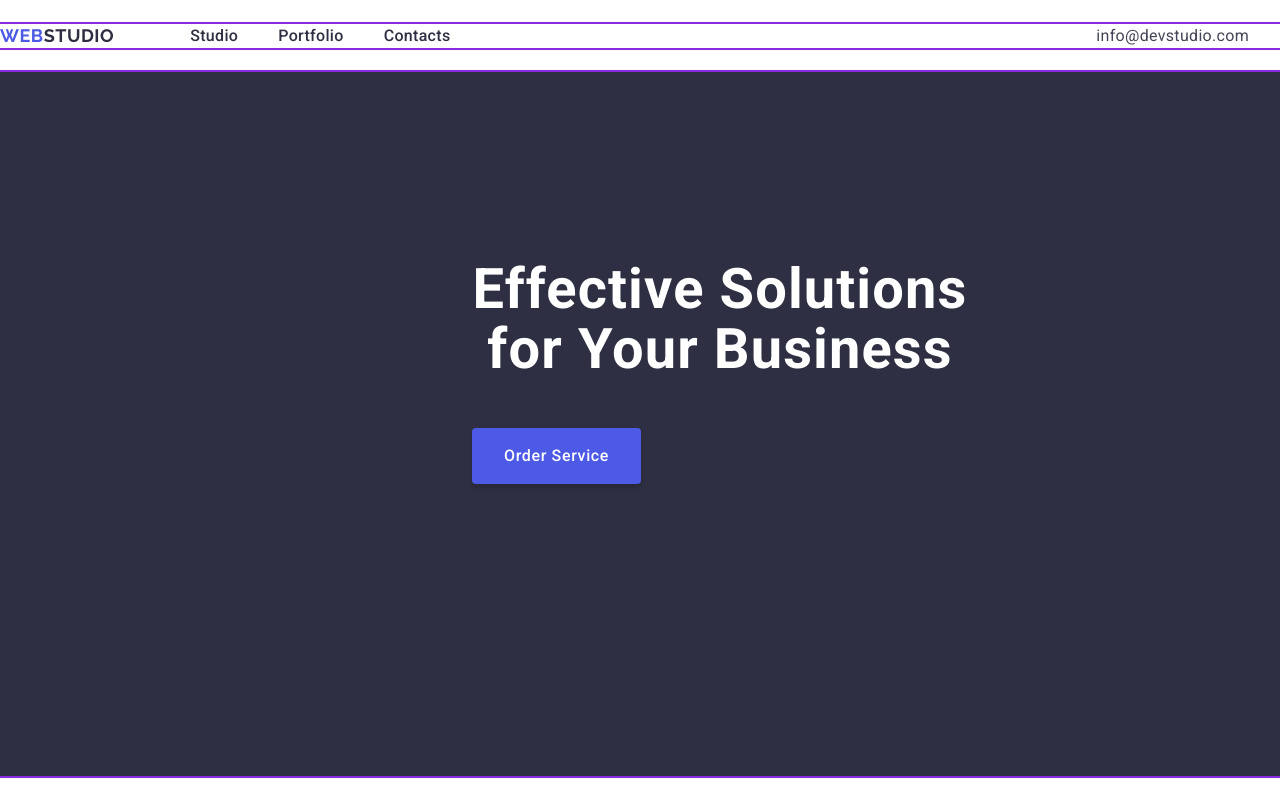
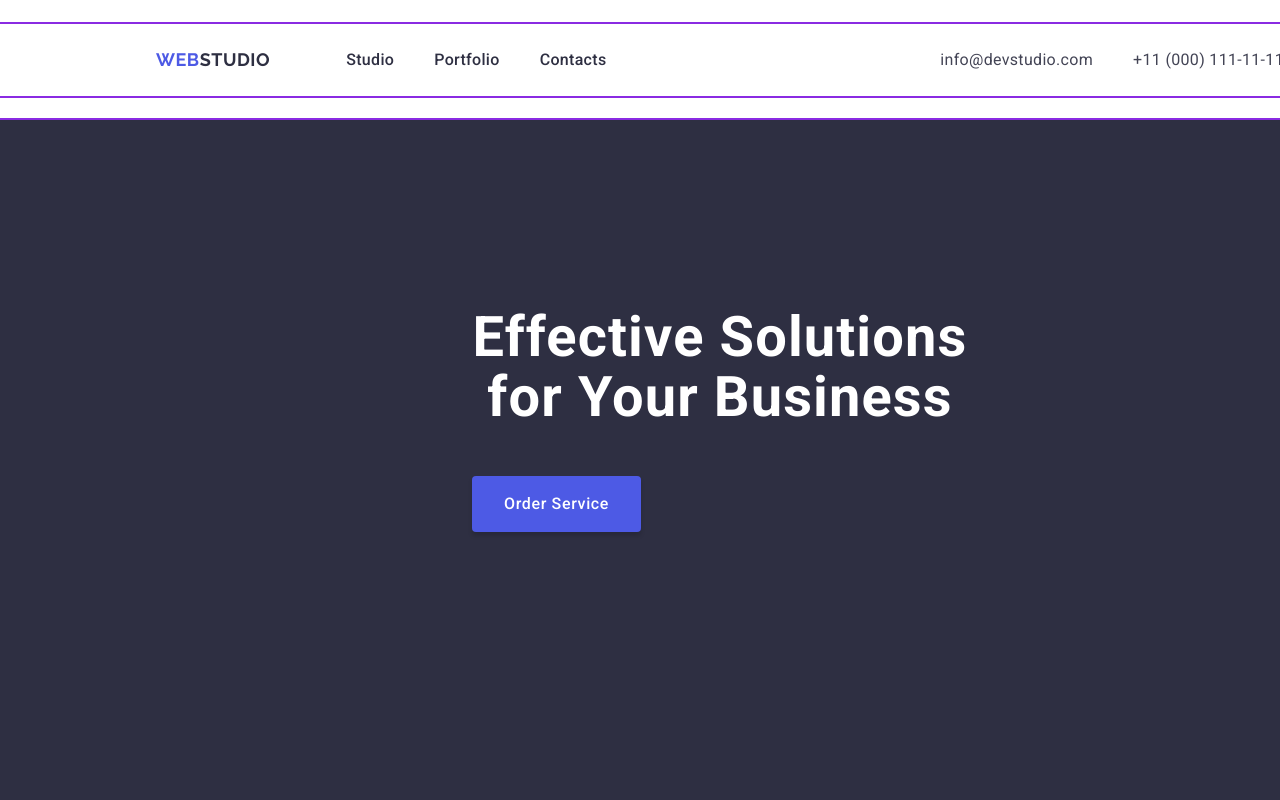
Before and after one commit to NataliVKa/goit-markup-hw-03, a plain HTML site: page index.html in a window 1280 px wide. Shown: the top 800 px of the page. Drawn offline with nearby package versions, Linux system fonts and the light colour scheme.

Commit message:
header-correct

```diff
--- a/css/styles.css
+++ b/css/styles.css
@@ -74,11 +74,13 @@ img {
 
 .header-container {
   display: flex;
+  align-items: center;
+  padding-left: 156px;
+  padding-right: 156px;
 }
 
 .header-navigation {
   display: flex;
-  flex-grow: 1;
   align-items: center;
 }
 
@@ -90,8 +92,7 @@ img {
   line-height: 1.17;
   letter-spacing: 0.03em;
   text-transform: uppercase;
-  display: flex;
-  align-items: center;
+  margin-right: 76px;
 }
 
 .header-logo-part {
@@ -101,7 +102,6 @@ img {
 
 .header-menu-list {
   display: flex;
-  padding-left: 76px;
   gap: 40px;
 }
 
@@ -111,6 +111,8 @@ img {
   font-weight: 500;
   line-height: 1.5;
   letter-spacing: 0.02em;
+  padding: 24px 0;
+  display: block;
 }
 
 .header-menu-link:hover,
@@ -121,6 +123,7 @@ img {
 
 .header-address {
   font-style: normal;
+  margin-left: auto;
 }
 
 .header-address-list {
```
